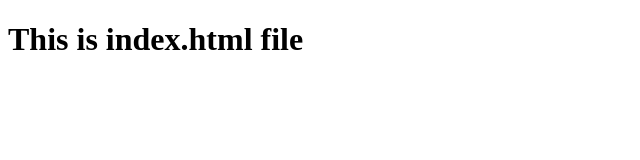
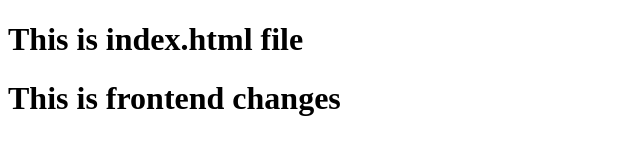
Before and after one commit to Padmajakj2001/demorepo, a plain HTML site: page index.html in a window 1280 px wide. Shown: the whole page, without its empty margins (0-640 px from the left). Drawn offline with Linux system fonts and the light colour scheme.

Commit message:
frontend changes are done

```diff
--- a/index.html
+++ b/index.html
@@ -7,5 +7,6 @@
 </head>
 <body>
     <h1>This is index.html file</h1>
+    <h1>This is frontend changes</h1>
 </body>
 </html>
```
